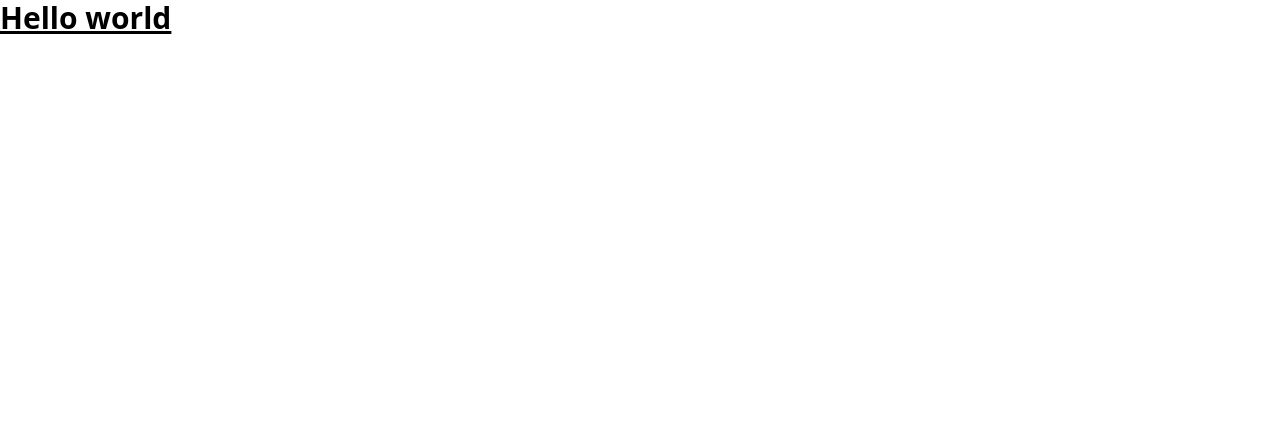
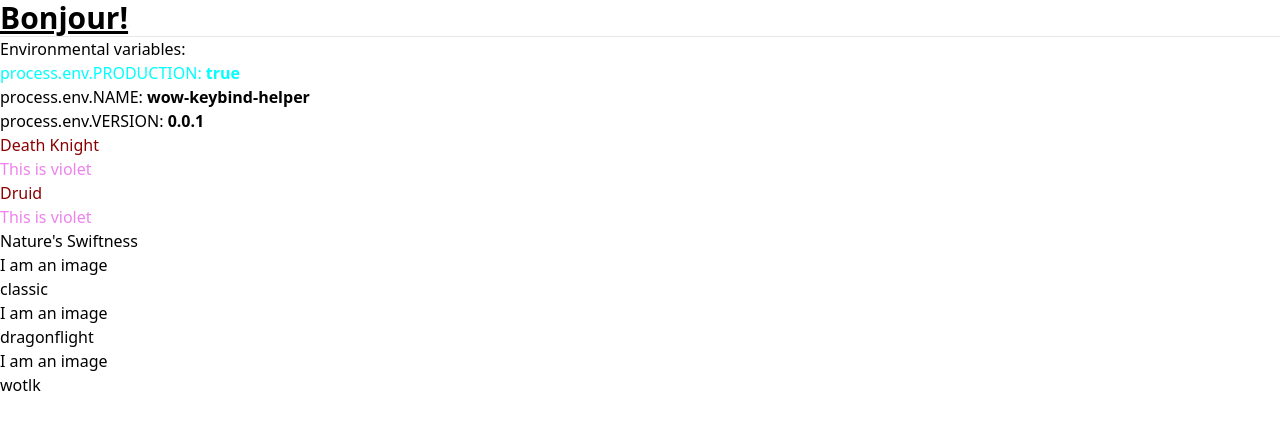
Before and after one commit to Cellv2/wow-keybind-helper, a React app: page / in a window 1280 px wide. Shown: the top 430 px of the page. Built offline with nearby package versions, Linux system fonts and the light colour scheme.

Commit message:
Add tailwind config to fix #3

```diff
--- a/src/App.tsx
+++ b/src/App.tsx
@@ -3,7 +3,6 @@ import HelloWorld from "./components/HelloWorld/HelloWorld";
 
 import "./app.scss";
 
-// const App = () => <HelloWorld title="Bonjour!" />;
-const App = () => <h1 className="text-3xl font-bold underline">Hello world</h1>;
+const App = () => <HelloWorld title="Bonjour!" />;
 
 export default App;
--- a/src/components/HelloWorld/HelloWorld.tsx
+++ b/src/components/HelloWorld/HelloWorld.tsx
@@ -11,7 +11,7 @@ export type HelloWorldProps = {
 
 const HelloWorld = ({ title }: HelloWorldProps) => (
     <>
-        <h1>{title}</h1>
+        <h1 className="text-3xl font-bold underline">{title}</h1>
 
         <hr />
 
```
Also changed, not shown: postcss.config.js (+0 -9 lines).
